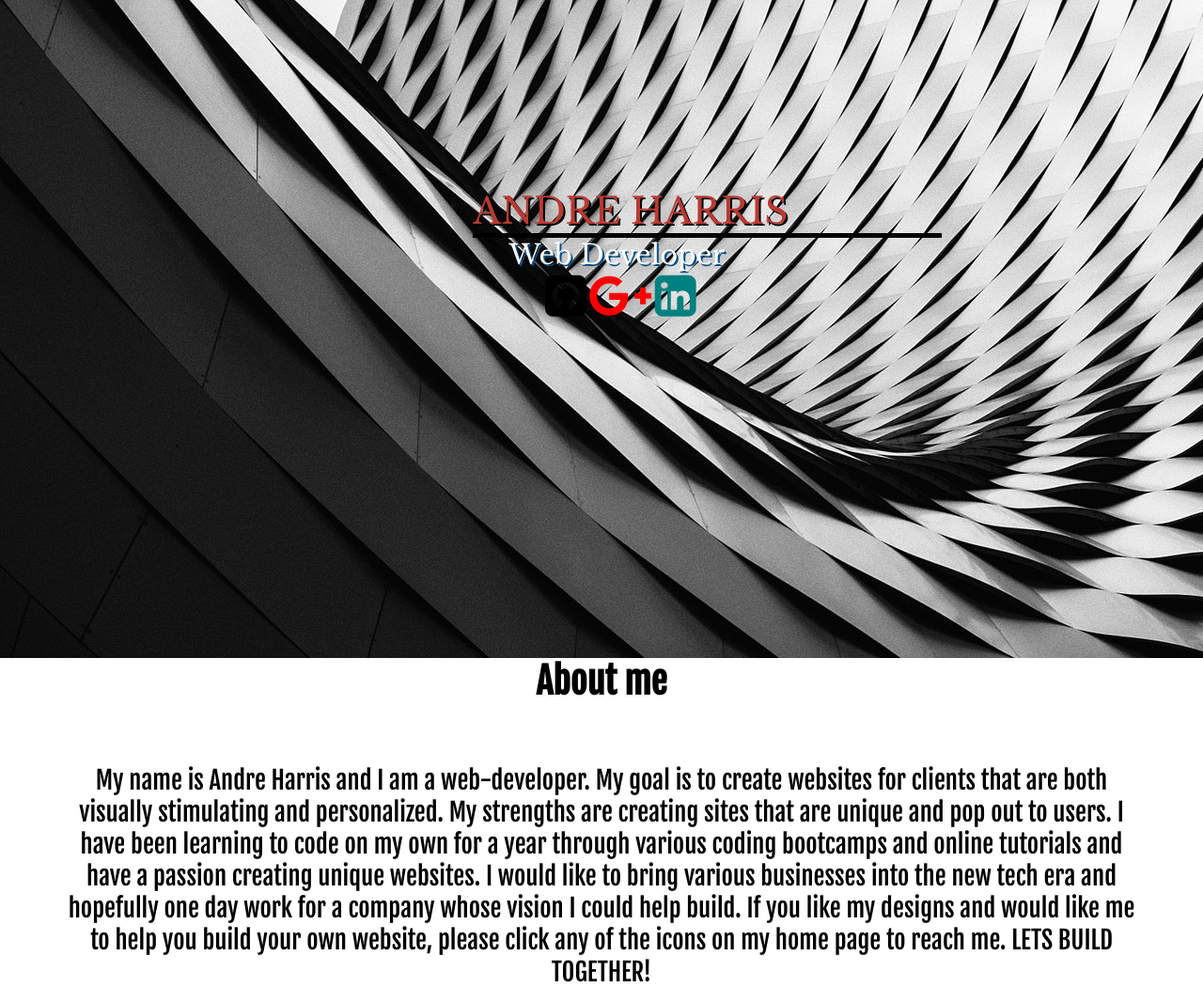
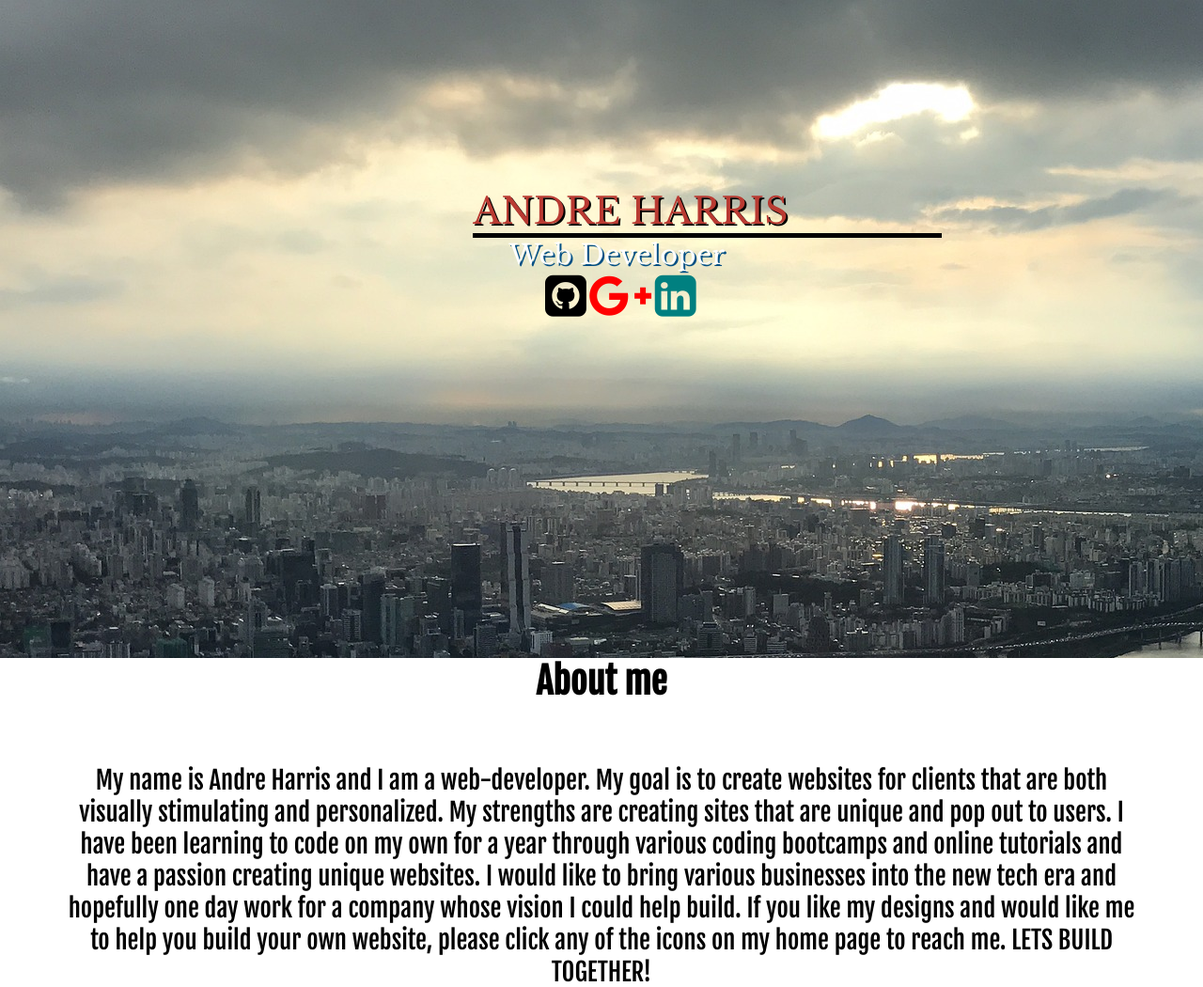
Before and after one commit to aharris4723/Portfolio, a PHP site: page / in a window 1280 px wide. Shown: the top 1050 px of the page at 94% size. Run offline with PHP 8.4, Linux system fonts and the light colour scheme; some libraries are stand-ins or nearby versions.

Commit message:
changed background

```diff
--- a/index.css
+++ b/index.css
@@ -46,7 +46,7 @@ h1{
     font-family: 'Fjalla One', sans-serif;
 }
 #facepage{
-	background-image: url('bkg.jpg');
+	background-image: url('background.jpg');
 	width: 100%;
 	height: 700px;
 	/*min-height: 600px;*/
```
